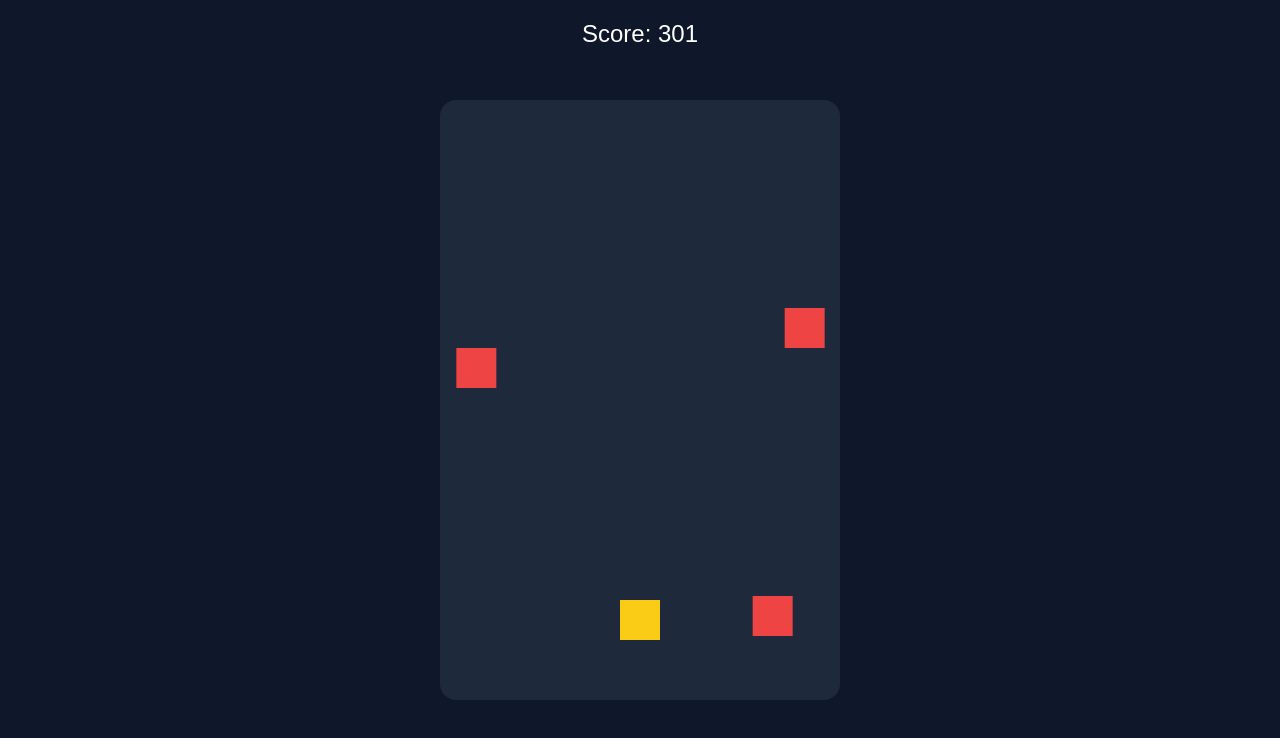
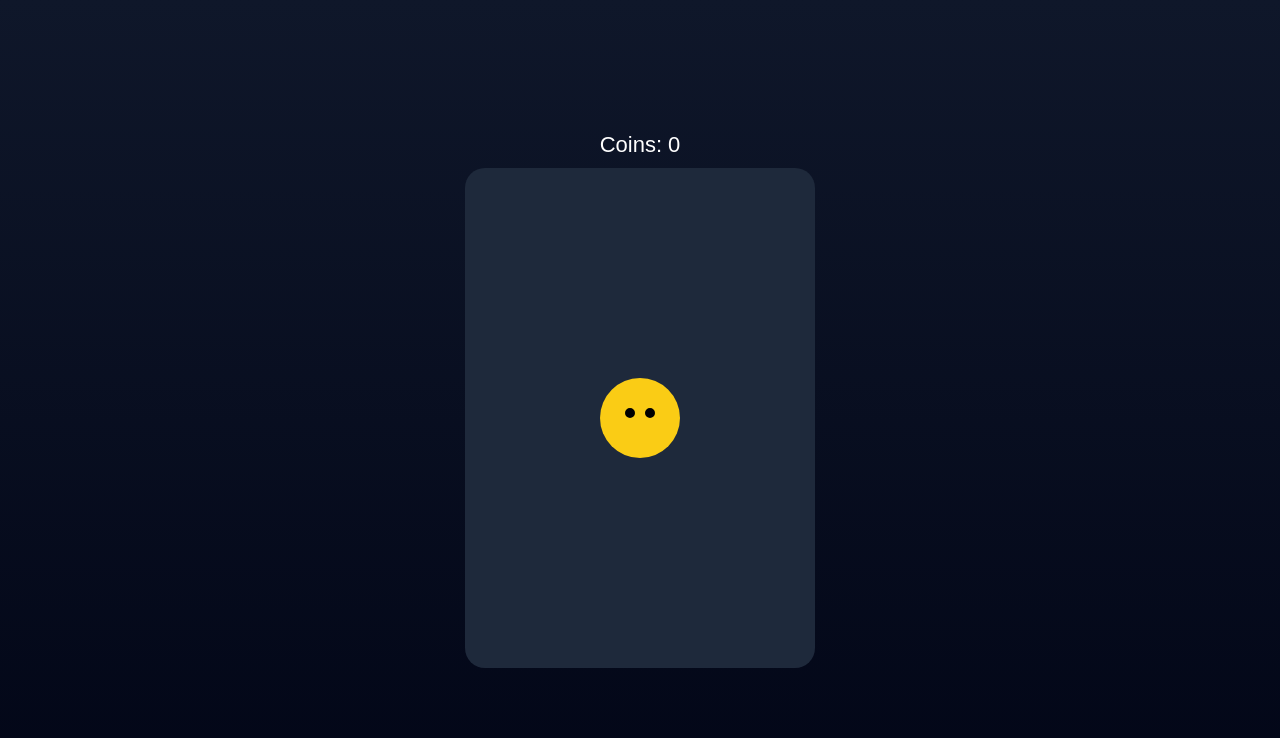
Before and after one commit to billyzatanas/billy-run, a plain HTML site: page index.html in a window 1280 px wide. Drawn offline with Linux system fonts and the light colour scheme.

Commit message:
Rename game and update styling and mechanics

```diff
--- a/index.html
+++ b/index.html
@@ -2,125 +2,118 @@
 <head>
   <meta charset="UTF-8" />
   <meta name="viewport" content="width=device-width, initial-scale=1.0" />
-  <title>Billy Run 🐱</title>
+  <title>Billy Tap 🐱</title>
   <style>
     body {
       margin: 0;
-      background: #0f172a;
+      background: linear-gradient(#0f172a, #020617);
       display: flex;
       justify-content: center;
       align-items: center;
       height: 100vh;
       font-family: Arial, sans-serif;
       color: white;
+      flex-direction: column;
     }
     canvas {
       background: #1e293b;
-      border-radius: 16px;
+      border-radius: 20px;
     }
     #score {
-      position: absolute;
-      top: 20px;
-      font-size: 24px;
+      margin-bottom: 10px;
+      font-size: 22px;
     }
   </style>
 </head>
 <body>
-  <div id="score">Score: 0</div>
-  <canvas id="gameCanvas" width="400" height="600"></canvas>  <script>
+  <div id="score">Coins: 0</div>
+  <canvas id="gameCanvas" width="350" height="500"></canvas>  <script>
     const canvas = document.getElementById("gameCanvas");
     const ctx = canvas.getContext("2d");
 
+    let coins = 0;
+
+    // Billy (circle placeholder for now)
     let billy = {
-      x: 180,
-      y: 500,
-      width: 40,
-      height: 40,
-      dy: 0,
-      gravity: 0.6,
-      jump: -12
+      x: 175,
+      y: 250,
+      radius: 40,
+      scale: 1
     };
 
-    let obstacles = [];
-    let score = 0;
-    let gameOver = false;
+    function drawBilly() {
+      ctx.save();
+      ctx.translate(billy.x, billy.y);
+      ctx.scale(billy.scale, billy.scale);
 
-    function drawBilly() {
+      // body
+      ctx.beginPath();
+      ctx.arc(0, 0, billy.radius, 0, Math.PI * 2);
       ctx.fillStyle = "#facc15";
-      ctx.fillRect(billy.x, billy.y, billy.width, billy.height);
+      ctx.fill();
+
+      // eyes
+      ctx.fillStyle = "#000";
+      ctx.beginPath();
+      ctx.arc(-10, -5, 5, 0, Math.PI * 2);
+      ctx.arc(10, -5, 5, 0, Math.PI * 2);
+      ctx.fill();
+
+      ctx.restore();
     }
 
-    function drawObstacles() {
-      ctx.fillStyle = "#ef4444";
-      obstacles.forEach(o => {
-        ctx.fillRect(o.x, o.y, o.width, o.height);
+    function drawCoinEffect(x, y) {
+      ctx.fillStyle = "#22c55e";
+      ctx.font = "16px Arial";
+      ctx.fillText("+1", x, y);
+    }
+
+    let effects = [];
+
+    function updateEffects() {
+      effects.forEach(e => {
+        e.y -= 1;
+        e.life--;
+      });
+      effects = effects.filter(e => e.life > 0);
+    }
+
+    function drawEffects() {
+      effects.forEach(e => {
+        drawCoinEffect(e.x, e.y);
       });
     }
 
-    function updateObstacles() {
-      if (Math.random() < 0.02) {
-        obstacles.push({
-          x: Math.random() * 360,
-          y: -40,
-          width: 40,
-          height: 40
-        });
-      }
-
-      obstacles.forEach(o => {
-        o.y += 4;
-
-        // collision
-        if (
-          billy.x < o.x + o.width &&
-          billy.x + billy.width > o.x &&
-          billy.y < o.y + o.height &&
-          billy.y + billy.height > o.y
-        ) {
-          gameOver = true;
-        }
-      });
-
-      obstacles = obstacles.filter(o => o.y < 600);
+    function animateTap() {
+      billy.scale = 1.2;
+      setTimeout(() => {
+        billy.scale = 1;
+      }, 100);
     }
 
-    function updateBilly() {
-      billy.dy += billy.gravity;
-      billy.y += billy.dy;
+    canvas.addEventListener("click", (e) => {
+      coins++;
+      document.getElementById("score").innerText = "Coins: " + coins;
 
-      if (billy.y > 500) {
-        billy.y = 500;
-        billy.dy = 0;
-      }
-    }
+      animateTap();
 
-    function draw() {
-      ctx.clearRect(0, 0, canvas.width, canvas.height);
-      drawBilly();
-      drawObstacles();
-    }
+      effects.push({
+        x: billy.x - 10,
+        y: billy.y,
+        life: 30
+      });
+    });
 
     function loop() {
-      if (gameOver) {
-        alert("Game Over! Score: " + score);
-        document.location.reload();
-        return;
-      }
+      ctx.clearRect(0, 0, canvas.width, canvas.height);
 
-      updateBilly();
-      updateObstacles();
-      draw();
-
-      score++;
-      document.getElementById("score").innerText = "Score: " + score;
+      drawBilly();
+      updateEffects();
+      drawEffects();
 
       requestAnimationFrame(loop);
     }
 
-    document.addEventListener("click", () => {
-      billy.dy = billy.jump;
-    });
-
     loop();
   </script></body>
 </html>
```
